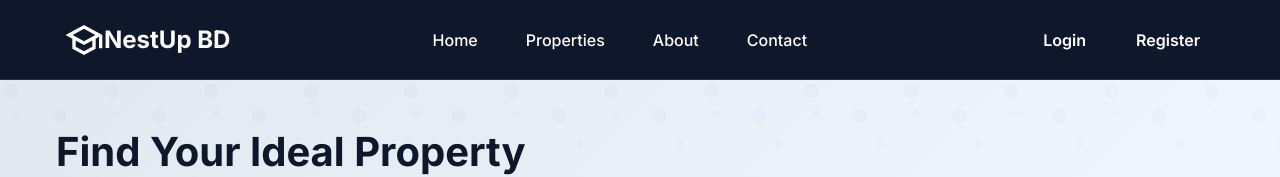
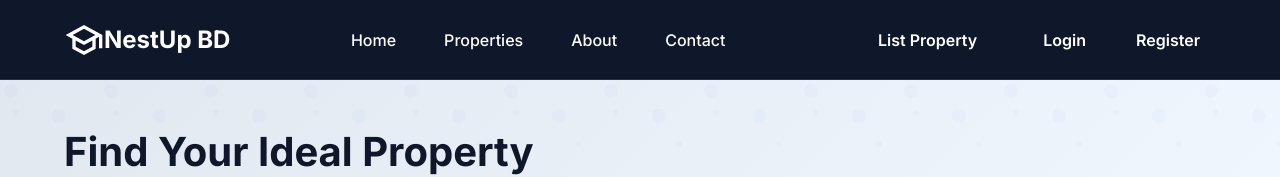
Before and after one commit to A-Piyas-04/NestUp-BD, a React (Vite) app in the folder Project/NestUp BD/: page /search in a window 1280 px wide. Shown: the top 177 px of the page. Built offline with nearby package versions, Linux system fonts and the light colour scheme.

Commit message:
modified the app and header to implement routing to postService Page

```diff
--- a/Project/NestUp BD/src/App.jsx
+++ b/Project/NestUp BD/src/App.jsx
@@ -4,6 +4,7 @@ import LoginRegister from './pages/Auth/LoginRegister';
 import Search from './pages/Search/Search';
 import Dashboard from './pages/Dashboard/Dashboard';
 import NotFound from './pages/NotFound/NotFound';
+import ProvideService from './pages/ProvideService/ProvideService';
 import './App.css';
 
 function App() {
@@ -16,6 +17,7 @@ function App() {
           <Route path="/dashboard/*" element={<Dashboard />} />
           <Route path="/login" element={<LoginRegister />} />
           <Route path="/register" element={<LoginRegister />} />
+          <Route path="/provide-service" element={<ProvideService />} />
           <Route path="*" element={<NotFound />} />
         </Routes>
       </div>
--- a/Project/NestUp BD/src/components/Header/Header.jsx
+++ b/Project/NestUp BD/src/components/Header/Header.jsx
@@ -62,6 +62,15 @@ const Header = () => {
         </nav>
 
         <div className="user-actions">
+          <Button
+            as="link"
+            to="/provide-service"
+            variant="primary"
+            size="md"
+            style={{ marginRight: '1rem' }}
+          >
+            List Property
+          </Button>
           {user ? (
             <>
               <Button
@@ -116,6 +125,7 @@ const Header = () => {
             <li><NavLink to="/search" onClick={() => setIsMobileMenuOpen(false)}>Properties</NavLink></li>
             <li><NavLink to="/about" onClick={() => setIsMobileMenuOpen(false)}>About</NavLink></li>
             <li><NavLink to="/contact" onClick={() => setIsMobileMenuOpen(false)}>Contact</NavLink></li>
+            <li><NavLink to="/provide-service" onClick={() => setIsMobileMenuOpen(false)}>List Property</NavLink></li>
             {user ? (
               <>
                 <li><NavLink to="/dashboard" onClick={() => setIsMobileMenuOpen(false)}>Dashboard</NavLink></li>
```
Also changed, not shown: Project/NestUp BD/src/components/Header/Navbar.jsx (+3 -13 lines).
